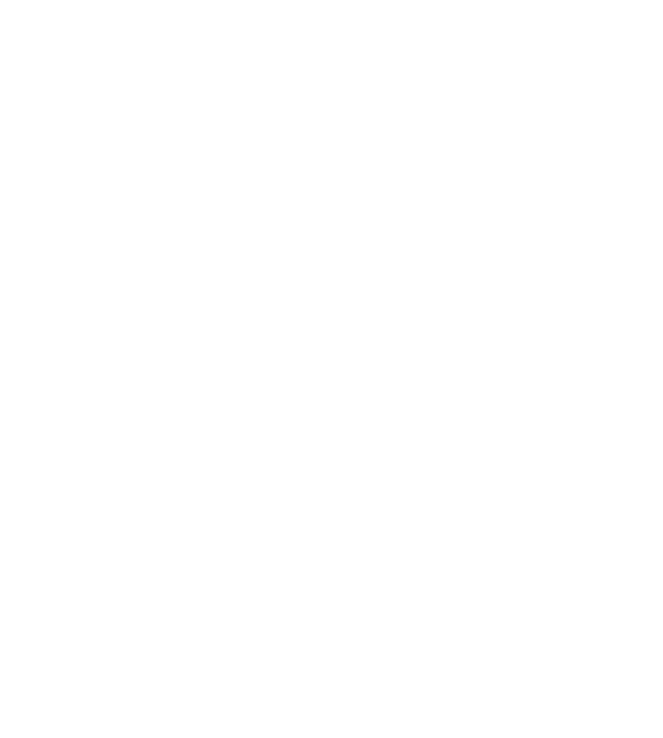
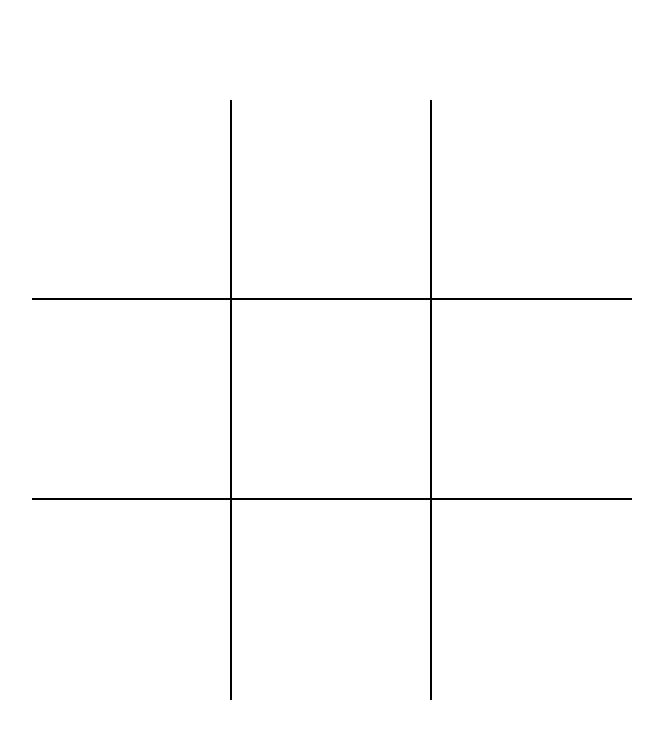
Before and after one commit to twee-256/tic-tac-toe-project, a plain HTML site: page index.html in a window 1280 px wide. Shown: the whole page, without its empty margins (308-971 px from the left). Drawn offline with Linux system fonts and the light colour scheme.

Commit message:
min. working display grid and game

```diff
--- a/index.html
+++ b/index.html
@@ -9,7 +9,23 @@
 </head>
 
 <body>
-
+    <div class="flex-container">
+        <!-- <div class="flex-item-div">
+            <div class="flex-item"></div>
+            <div class="flex-item"></div>
+            <div class="flex-item"></div>
+        </div>
+        <div class="flex-item-div">
+            <div class="flex-item"></div>
+            <div class="flex-item"></div>
+            <div class="flex-item"></div>
+        </div>
+        <div class="flex-item-div">
+            <div class="flex-item"></div>
+            <div class="flex-item"></div>
+            <div class="flex-item"></div>
+        </div> -->
+    </div>
     <script src="scripts.js"></script>
 </body>
 
--- a/scripts.js
+++ b/scripts.js
@@ -1,6 +1,6 @@
 
 // for the board
-const GameBoard = function () {
+function GameBoard() {
     const board = [];
     let num = 1;
     for (let i = 0; i < 3; i++) {
@@ -12,18 +12,18 @@ const GameBoard = function () {
     }
     const getBoard = () => board;
 
-    return { board, getBoard };
+    return { getBoard };
 };
 
-const gb = GameBoard();
+// const gb = GameBoard();
 
 // for the players
 const CreatePlayer = (name, marker) => ({ name, marker });
 
 //for the game
-const GameController = (function () {
-    const playBoard = GameBoard();
-    const board = playBoard.getBoard();
+function GameController() {
+
+    const board = GameBoard().getBoard();
     console.log(board);
 
     let players = [];
@@ -75,7 +75,7 @@ const GameController = (function () {
         placeMark(pos.row, pos.col);
     }
 
-    window.addEventListener('keydown', gameEvent);
+    // window.addEventListener('keydown', gameEvent);
 
     // check win
     function checkWin() {
@@ -83,10 +83,11 @@ const GameController = (function () {
         const rows = board.length;
         const cols = board[0].length;
         const isMarker = v => v === "X" || v === "O";
+
         // horizontals
         for (let r = 0; r < rows; r++) {
             const a = board[r][0];
-            if (isMarker(a) && a == board[r][1] && a == board[r][2]) {
+            if (isMarker(a) && a === board[r][1] && a === board[r][2]) {
                 console.log("Win!");
                 // return true;
             }
@@ -96,7 +97,7 @@ const GameController = (function () {
         // verticals
         for (let c = 0; c < cols - 1; c++) {
             const a = board[0][c];
-            if (isMarker(a) && a == board[1][c] && a == board[2][c]) {
+            if (isMarker(a) && a === board[1][c] && a === board[2][c]) {
                 console.log("Win!");
                 // return true;
             }
@@ -138,7 +139,44 @@ const GameController = (function () {
         }
     }
 
-    return { setPlayers, board };
-}());
+    return { setPlayers, gameEvent, board, checkWin };
+};
 
-GameController.setPlayers("jeff", "mary");
+function ScreenDisplay() {
+    const game = GameController();
+    game.setPlayers("Player 1", "Player 2");
+    const boardDisplay = document.querySelector(".flex-container");
+    // boardDisplay.textContent = "";
+
+    const UpdateScreen = () => {
+        boardDisplay.textContent = "";
+        const board = game.board;
+        console.log(board);
+        board.forEach(row => {
+            console.log(row);
+            row.forEach(cell => {
+                console.log(cell);
+                const boxButton = document.createElement("button");
+                boxButton.classList.add("flex-item");
+                boxButton.textContent = cell;
+                if (cell === "X") {
+                    boxButton.classList.add("flex-x");
+                }
+                if (cell === "O") {
+                    boxButton.classList.add("flex-o");
+                }
+                boardDisplay.appendChild(boxButton);
+            });
+        });
+    }
+
+    UpdateScreen();
+
+    window.addEventListener('keydown', event => {
+        game.gameEvent(event);
+        UpdateScreen();
+    });
+};
+
+ScreenDisplay();
+// GameController.setPlayers("jeff", "mary");
--- a/site.css
+++ b/site.css
@@ -0,0 +1,50 @@
+body {
+    width: 70%;
+    height: 100vh;
+    margin: 0 auto;
+    display: flex;
+    place-items: center;
+}
+
+.flex-container {
+    display: grid;
+    grid-template-columns: repeat(3, 1fr);
+    grid-template-rows: repeat(3, 1fr);
+    margin: 0 auto;
+
+    /* flex-direction: row;
+    width: 600px;
+    height: 600px;
+    margin: 0 auto;
+    flex-wrap: wrap; */
+}
+
+/* /* .flex-item-div {
+    display: flex;
+} */
+
+.flex-item {
+    width: 200px;
+    height: 200px;
+    color: transparent;
+    background-color: transparent;
+    border-left: none;
+    border-top: none;
+    font-size: 4em;
+}
+
+.flex-item:nth-child(3n) {
+    border-right: none;
+}
+
+.flex-item:nth-child(n+7) {
+    border-bottom: none;
+}
+
+.flex-x {
+    color: red;
+}
+
+.flex-o {
+    color: deepskyblue;
+}
```
